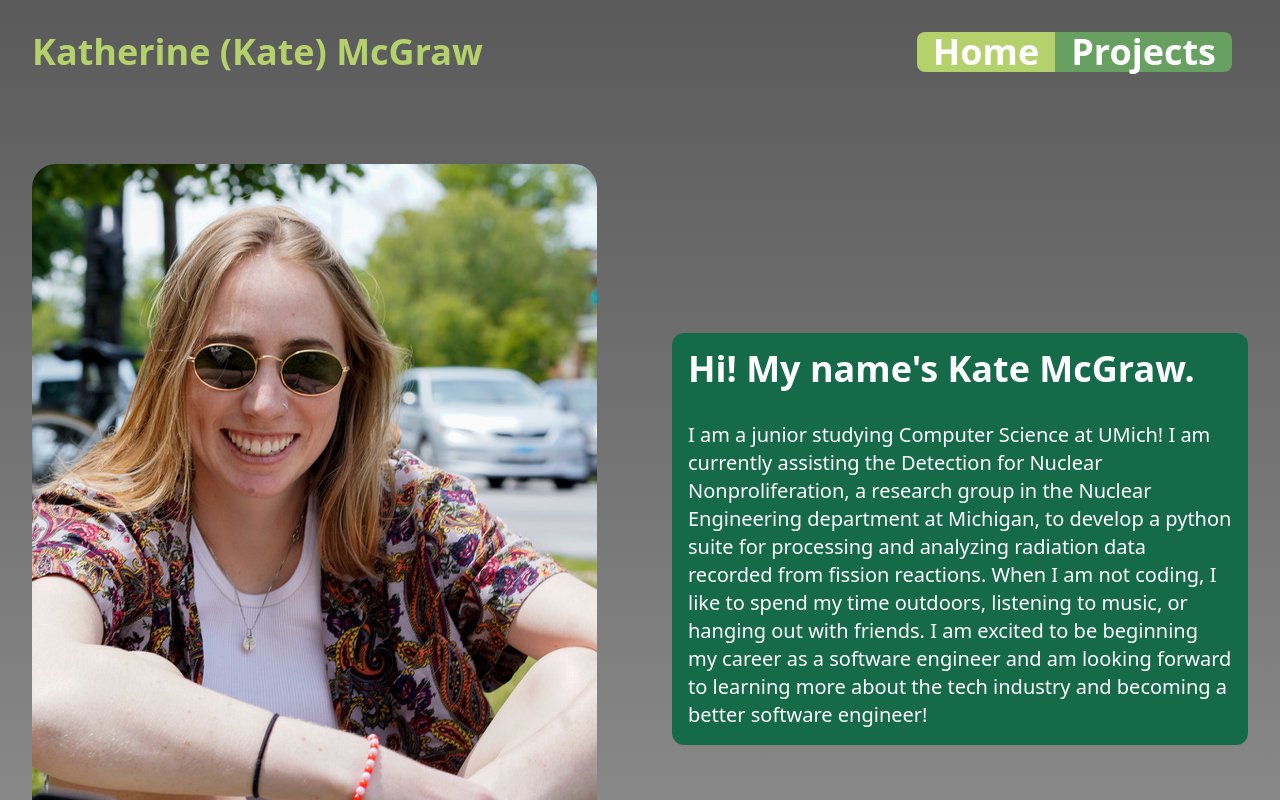
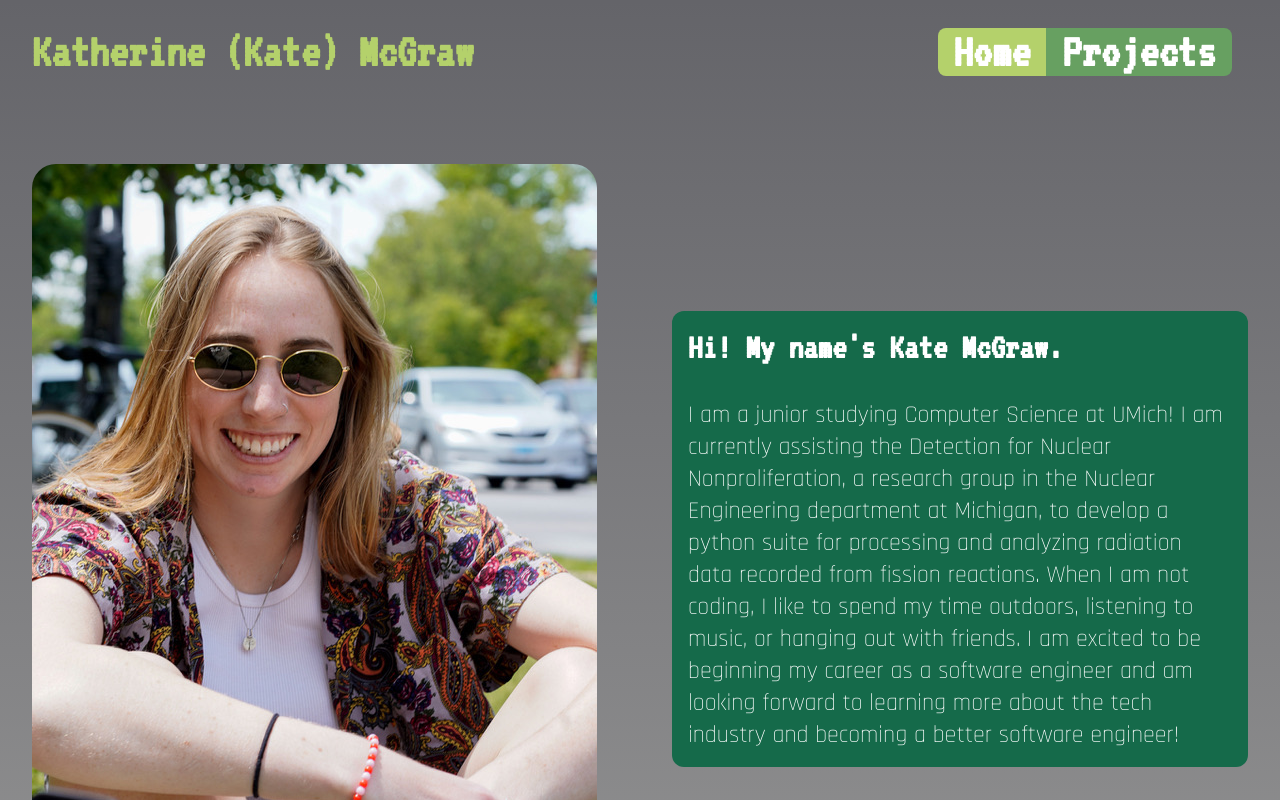
Before and after one commit to katemcgraw0/katesweb, a Next.js app: page / in a window 1280 px wide. Shown: the top 800 px of the page. Built offline with nearby package versions, Linux system fonts and the light colour scheme.

Commit message:
Styling changes

```diff
--- a/components/layout.js
+++ b/components/layout.js
@@ -1,9 +1,12 @@
 import React from 'react';
 import Navbar from './navbar';
 import Footer from './footer';
+import Head from 'next/head';
+import Link from 'next/link';
 
 const Layout = ({ children }) => {
   return (
+
     <div className="flex flex-col min-h-screen">
       <Navbar />
       <main className="flex-grow">{children}</main>
--- a/components/navbar.js
+++ b/components/navbar.js
@@ -8,25 +8,25 @@ const Navbar = () => {
   const isHomePage = router.pathname === '/';
   const isProjectsPage = router.pathname == '/projects';
   return (
-    <nav className="bg-gray-800 pt-5 pb-20">
+    <nav className="bg-toolBar pt-5 pb-20">
       <div className="max-w-7xl mx-auto px-4 sm:px-6 lg:px-8">
         <div className="flex items-center justify-between h-16">
           <div className="flex items-center">
             <div className="flex items-center space-x-4">
-              <a className=" text-4xl font-bold text-green5 ">Katherine (Kate) McGraw</a>
+              <a className=" text-5xl font-custom font-bold text-green5 ">Katherine (Kate) McGraw</a>
             </div>
           </div>
           <div className="flex px-4">
             <Link legacyBehavior href="/">
             <a
-                className={`block text-4xl font-bold text-white rounded-l-lg px-4 ${isHomePage ? 'bg-green5' : 'bg-green4'
+                className={`block text-5xl font-custom font-bold text-white rounded-l-lg px-4 ${isHomePage ? 'bg-green5' : 'bg-green4'
                 } hover:bg-green5 transition-colors`}
               >
                 Home
               </a>
             </Link>
             <Link legacyBehavior href="/projects">
-              <a className={`block text-4xl font-bold text-white rounded-r-lg px-4 ${isProjectsPage ? 'bg-green5' : 'bg-green4'
+              <a className={`block text-5xl font-custom font-bold text-white rounded-r-lg px-4 ${isProjectsPage ? 'bg-green5' : 'bg-green4'
                 } hover:bg-green5 transition-colors`}>Projects</a>
             </Link>
           </div>
--- a/package.json
+++ b/package.json
@@ -9,6 +9,7 @@
     "lint": "next lint"
   },
   "dependencies": {
+    "@next/font": "^13.4.9",
     "autoprefixer": "10.4.14",
     "next": "13.4.9",
     "postcss": "8.4.26",
--- a/pages/index.js
+++ b/pages/index.js
@@ -22,10 +22,10 @@ export default function Home() {
           {/* Text Box */}
           <div className="lg:w-1/2 lg:pl-8 flex items-center">
             <div>
-              <h2 className="text-4xl font-bold mb-0 bg-green3 mt-0 p-4 text-white rounded-t-xl">
+              <h2 className="font-custom text-4xl font-bold mb-0 bg-green3 mt-0 p-4 text-white rounded-t-xl">
                 Hi! My name's Kate McGraw.
               </h2>
-              <p className="text-xl mb-4 bg-green3 mt-0 p-4 text-white rounded-b-xl">
+              <p className="text-2xl mb-4 bg-green3 mt-0 p-4 text-white rounded-b-xl font-bodyCust">
                 I am a junior studying Computer Science at UMich! I am currently assisting the Detection for Nuclear Nonproliferation, a research group in the Nuclear Engineering department at Michigan, to develop a python suite for processing and analyzing radiation data recorded from fission reactions. When I am not coding, I like to spend my time outdoors, listening to music, or hanging out with friends. I am excited to be beginning my career as a software engineer and am looking forward to learning more about the tech industry and becoming a better software engineer!
               </p>
               {/* Add additional text content or any other elements you want */}
--- a/styles/globals.css
+++ b/styles/globals.css
@@ -1,10 +1,12 @@
+@import url('https://fonts.googleapis.com/css2?family=VT323&display=swap');
+@import url('https://fonts.googleapis.com/css2?family=Rajdhani:wght@300&family=VT323&display=swap');
 @tailwind base;
 @tailwind components;
 @tailwind utilities;
 
 :root {
   --foreground-rgb: 0, 0, 0;
-  --background-start-rgb: 90, 90, 90;
+  --background-start-rgb: 100, 100, 105;
   --background-end-rgb: 150, 150, 150;
 }
 
--- a/tailwind.config.js
+++ b/tailwind.config.js
@@ -6,6 +6,9 @@ module.exports = {
     './app/**/*.{js,ts,jsx,tsx,mdx}',
   ],
   theme: {
+
+
+    extend: {
       colors: {
         t1color1 :'#55a19e',
         t1color2 : '#bed9d8',
@@ -23,15 +26,19 @@ module.exports = {
         green3:'#156a4a',
         green4:'#67a061',
         green5:'#b4d16b',
-      black:'#000000',
-      white:'#ffffff',
+        tooBar:'#646469',
       },
-    extend: {
+      fontFamily:{
+        custom: ["VT323", "monospace"],
+        adelia: ["ADELIA", "cursive"],
+        bodyCust: ['Rajdhani', 'sans-serif'],
+      },
       backgroundImage: {
         'gradient-radial': 'radial-gradient(var(--tw-gradient-stops))',
         'gradient-conic':
           'conic-gradient(from 180deg at 50% 50%, var(--tw-gradient-stops))',
       },
+
     },
   },
   plugins: [],
```
Also changed, not shown: 1 other file (tests, documents, lock files or other folders). Lines whose indentation alone changed are shown as unchanged.
